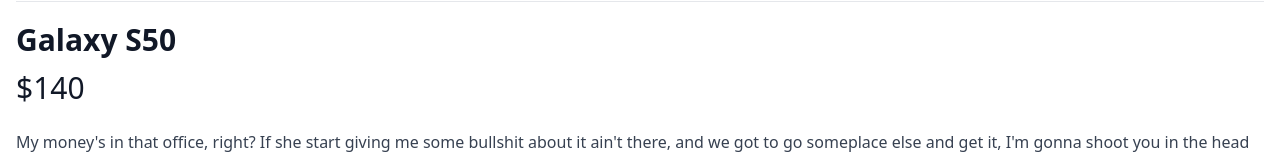
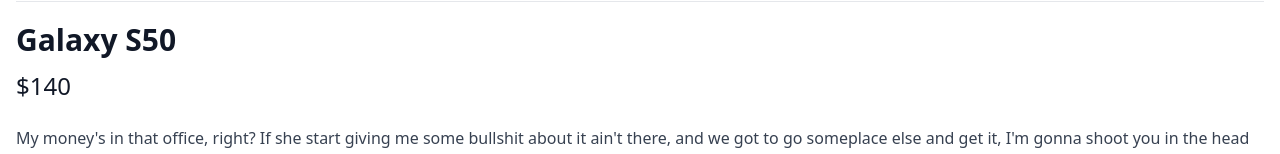
Before and after one commit to Inzahanyang/share-market, a Next.js app: page /items/1 in a window 1280 px wide. Shown: the part 496-650 px from the top of the page. Built offline with nearby package versions, Linux system fonts and the light colour scheme.

Commit message:
item_detail_fontsize

```diff
--- a/pages/items/[id].tsx
+++ b/pages/items/[id].tsx
@@ -16,7 +16,7 @@
         </div>
         <div className="mt-5">
           <h1 className="text-3xl font-bold text-gray-900">Galaxy S50</h1>
-          <span className="mt-3 block text-3xl text-gray-900">$140</span>
+          <span className="mt-3 block text-2xl text-gray-900">$140</span>
           <p className="my-6 text-gray-700">
             My money&apos;s in that office, right? If she start giving me some
             bullshit about it ain&apos;t there, and we got to go someplace else
```
